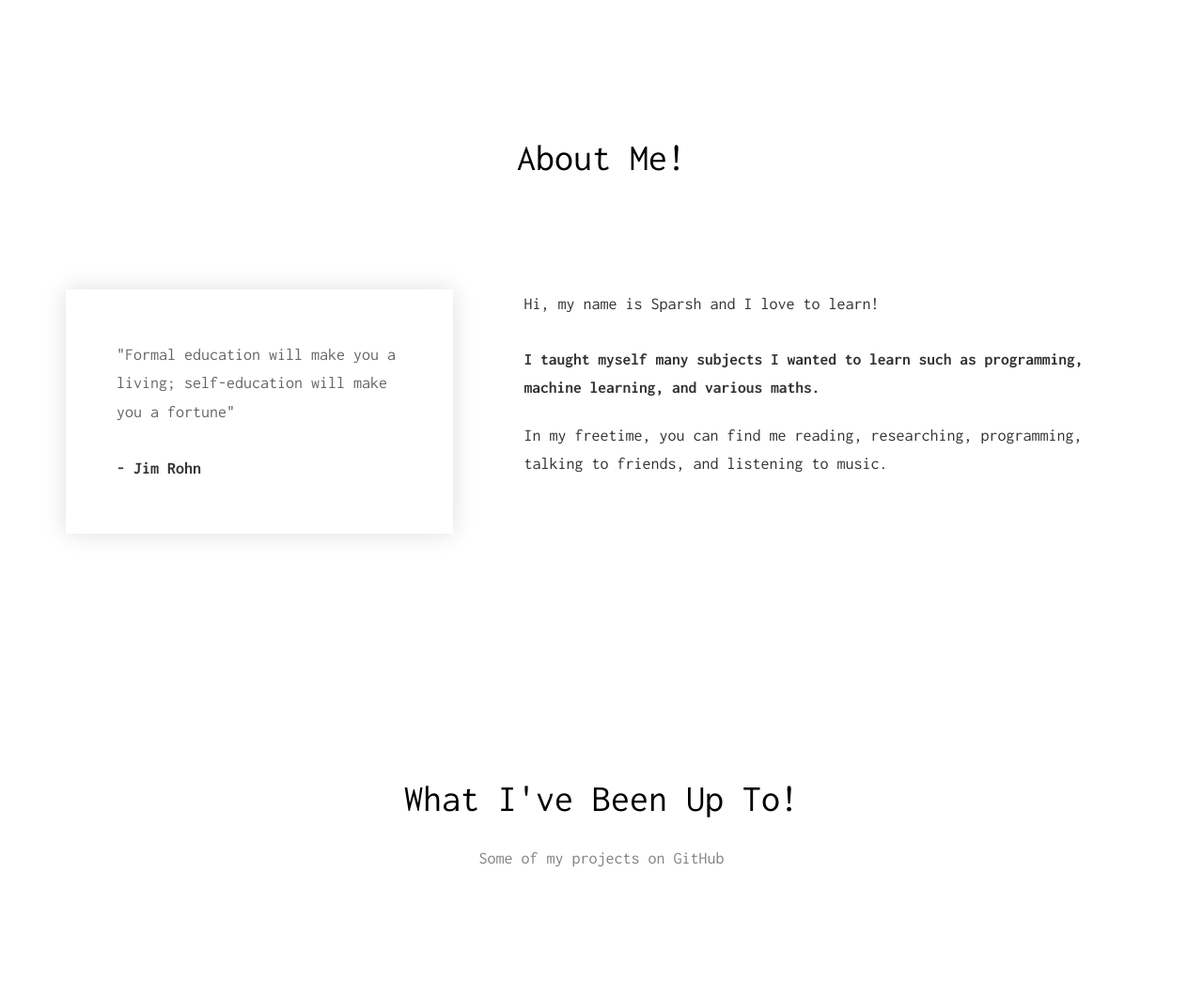
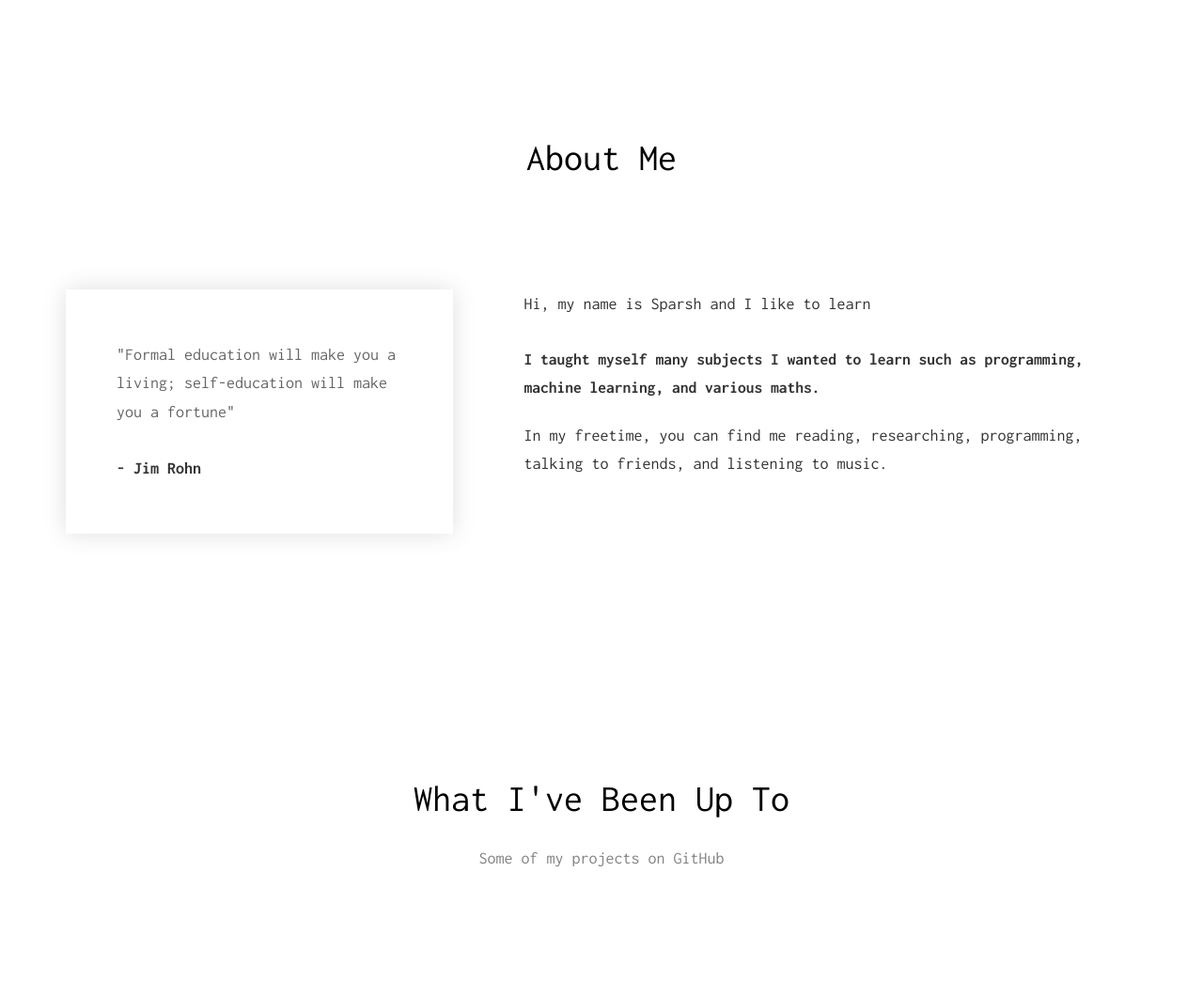
Before and after one commit to sparshs03/Personal-Site, a plain HTML site: page index.html in a window 1280 px wide. Shown: the part 880-1924 px from the top of the page at 94% size. Drawn offline with Linux system fonts and the light colour scheme; files whose address does not match are found by name.

Commit message:
Update index.html

```diff
--- a/index.html
+++ b/index.html
@@ -74,7 +74,7 @@
                 <div class="container">
                         <div class="row animate-box">
                                 <div class="col-md-8 col-md-offset-2 text-center fh5co-heading">
-                                        <h2>About Me!</h2>
+                                        <h2>About Me</h2>
                                 </div>
                         </div>
                         <div class="row">
@@ -85,7 +85,7 @@
                                         </div>
                                 </div>
                                 <div class="col-md-7 animate-box">
-                                        <p>Hi, my name is Sparsh and I love to learn! </p>
+                                        <p>Hi, my name is Sparsh and I like to learn </p>
                                         <blockquote>
                                                 <p>I taught myself many subjects I wanted to learn such as programming, machine learning, and various maths. </p>
                                         </blockquote>
@@ -99,7 +99,7 @@
                 <div class="container">
                         <div class="row animate-box">
                                 <div class="col-md-8 col-md-offset-2 text-center fh5co-heading">
-                                        <h2>What I've Been Up To!</h2>
+                                        <h2>What I've Been Up To</h2>
                                         <p>Some of my projects on GitHub</p>
                                 </div>
                         </div>
```
